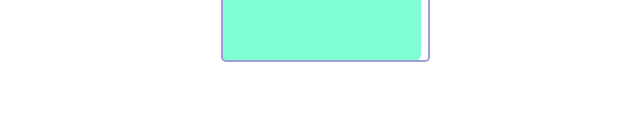
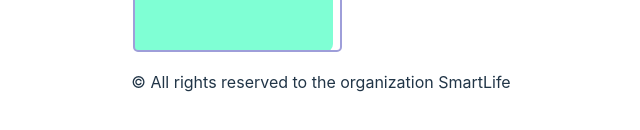
Before and after one commit to nicosala90/B-Fit, a React (Vite) app in the folder frontend/B-Fit/: page / in a window 1280 px wide. Shown: the part 694-824 px from the top of the page, without its empty margins (319-959 px from the left). Before the commit the page ends 800 px from the top, so only its background shows below. Built offline with nearby package versions, Linux system fonts and the light colour scheme.

Commit message:
create Footer component

```diff
--- a/frontend/B-Fit/src/App.jsx
+++ b/frontend/B-Fit/src/App.jsx
@@ -1,4 +1,5 @@
 import './App.css'
+import Footer from './components/Footer'
 import InputCard from './components/InputCard'
 import NavBar from './components/NavBar'
 function App() {
@@ -8,6 +9,7 @@ function App() {
     <div className="App">
       <NavBar/>
      <InputCard/>
+     <Footer/>
     </div>
   )
 }
--- /dev/null
+++ b/frontend/B-Fit/src/components/Footer.jsx
@@ -0,0 +1,10 @@
+
+function Footer  () {
+    return (
+        <>
+            <p id="footer">© All rights reserved to the organization SmartLife</p>
+        </>
+    )
+};
+
+export default Footer;
```
